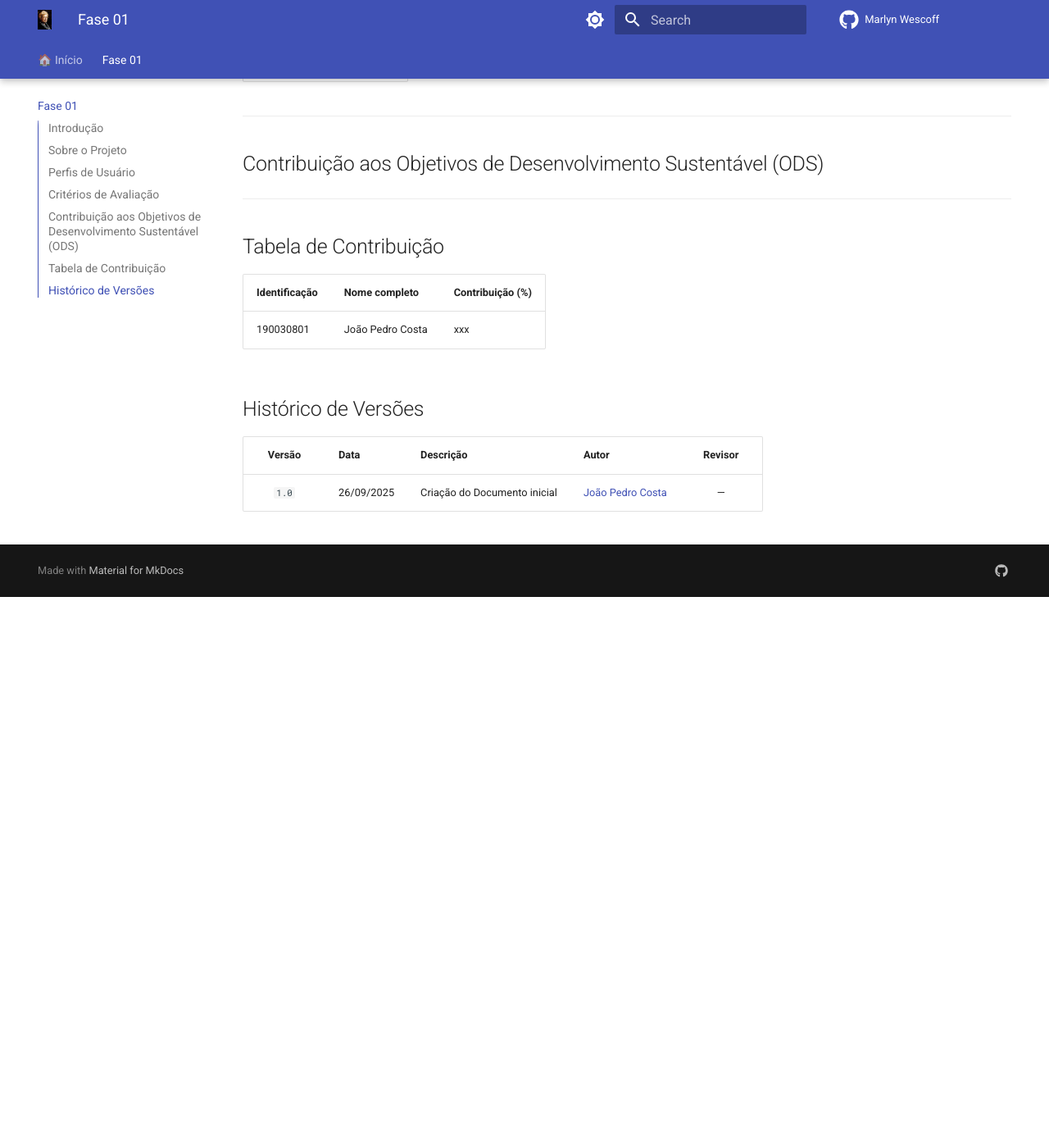
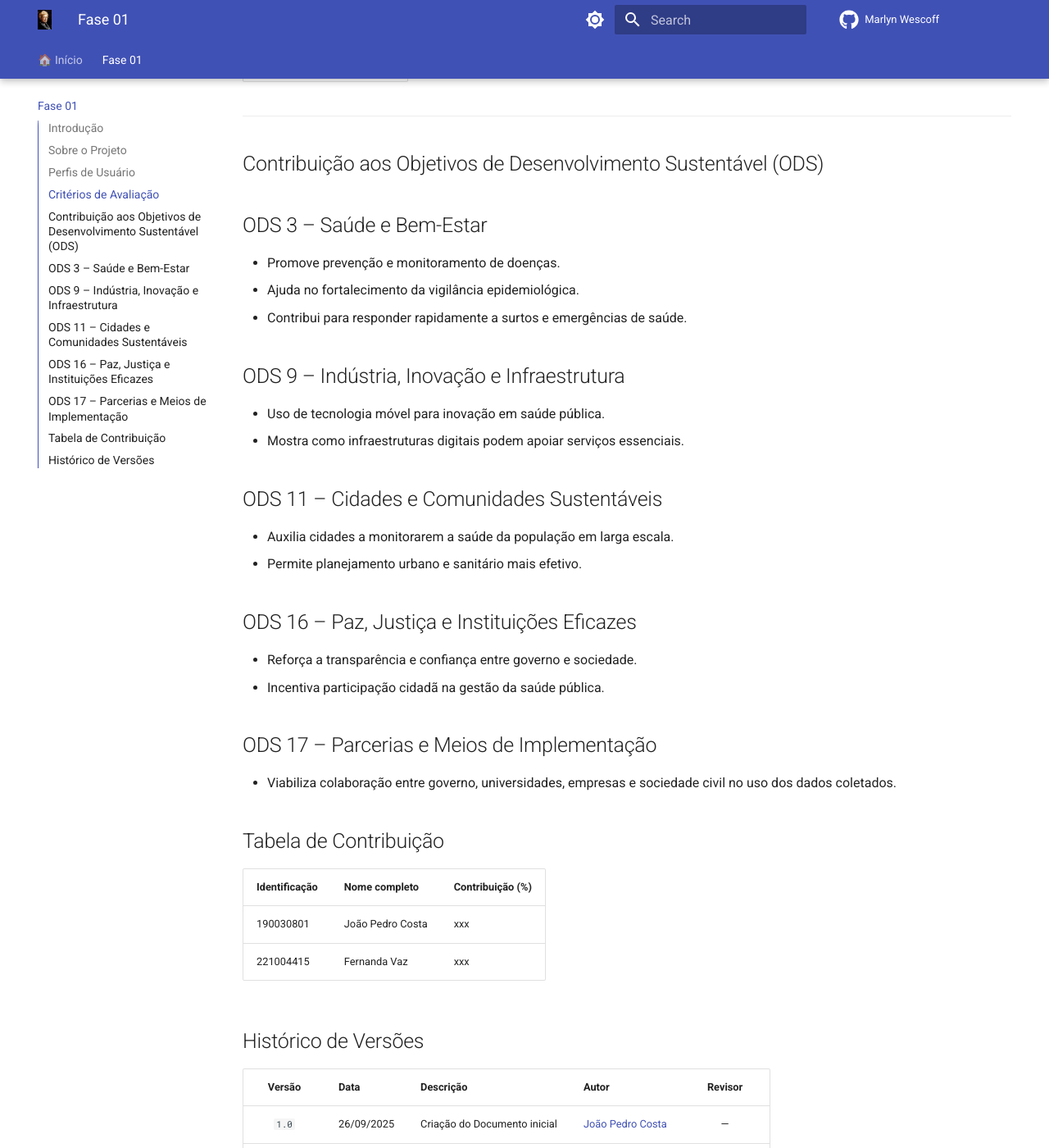
Before and after one commit to FCTE-Qualidade-de-Software-1/2025-2_T01_MARLYN-WESCOFF, an MkDocs documentation site: the page built from docs/fase01.md, in a window 1280 px wide and 1400 px high, scrolled down 1653 px. Shown: the whole window at 82% size. Built offline with MkDocs 1.6.1 and Material for MkDocs 9.7.7, drawn with Linux system fonts in a browser that asks for light colours; comment, search, counter and statistics services are not loaded; before the commit the page ends 2381 px from its top, so only the background shows below that; some of the changed text lies outside the part shown.

Commit message:
Update fase01.md

```diff
--- a/docs/fase01.md
+++ b/docs/fase01.md
@@ -53,17 +53,39 @@
 
 ## Contribuição aos Objetivos de Desenvolvimento Sustentável (ODS)
 
----
+## ODS 3 – Saúde e Bem-Estar
+- Promove prevenção e monitoramento de doenças.
+- Ajuda no fortalecimento da vigilância epidemiológica.
+- Contribui para responder rapidamente a surtos e emergências de saúde.
+
+## ODS 9 – Indústria, Inovação e Infraestrutura
+- Uso de tecnologia móvel para inovação em saúde pública.
+- Mostra como infraestruturas digitais podem apoiar serviços essenciais.
+
+## ODS 11 – Cidades e Comunidades Sustentáveis
+- Auxilia cidades a monitorarem a saúde da população em larga escala.
+- Permite planejamento urbano e sanitário mais efetivo.
+
+## ODS 16 – Paz, Justiça e Instituições Eficazes
+- Reforça a transparência e confiança entre governo e sociedade.
+- Incentiva participação cidadã na gestão da saúde pública.
+
+## ODS 17 – Parcerias e Meios de Implementação
+- Viabiliza colaboração entre governo, universidades, empresas e sociedade civil no uso dos dados coletados.
+
 
 ## Tabela de Contribuição
 
-| Identificação | Nome completo | Contribuição (%) |
-|------------------|------------------|---------------------|
-| 190030801 | João Pedro Costa | xxx |
+| Identificação   | Nome completo     | Contribuição (%) |
+|-----------------|-----------------|-----------------|
+| 190030801       | João Pedro Costa | xxx             |
+| 221004415       | Fernanda Vaz     | xxx             |
+
 
 
 ## Histórico de Versões
 
-| Versão | Data | Descrição | Autor | Revisor |
-|:--------:|:-------|:-------------|:--------|:-----------:|
-| `1.0` | 26/09/2025 | Criação do Documento inicial | [João Pedro Costa](https://github.com/johnaopedro) | — |
+| Versão | Data       | Descrição                     | Autor | Revisor |
+|:------:|:----------|:------------------------------|:-----|:-------:|
+| `1.0`  | 26/09/2025 | Criação do Documento inicial   | [João Pedro Costa](https://github.com/johnaopedro) | — |
+| `1.1`  | 28/09/2025 | Atualização do documento       | [Fernanda Vaz](https://github.com/Fernandavazgit1) | [Fernanda Vaz](https://github.com/Fernandavazgit1) |
```
